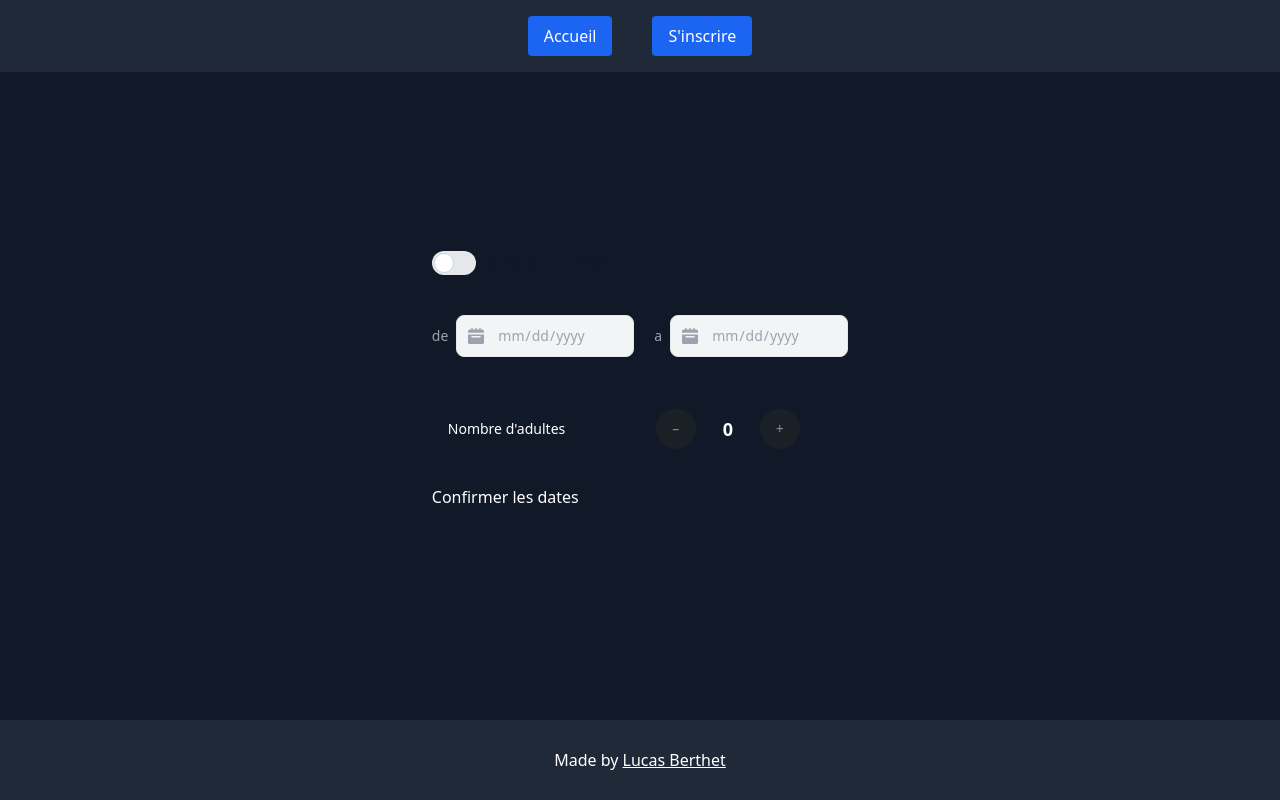
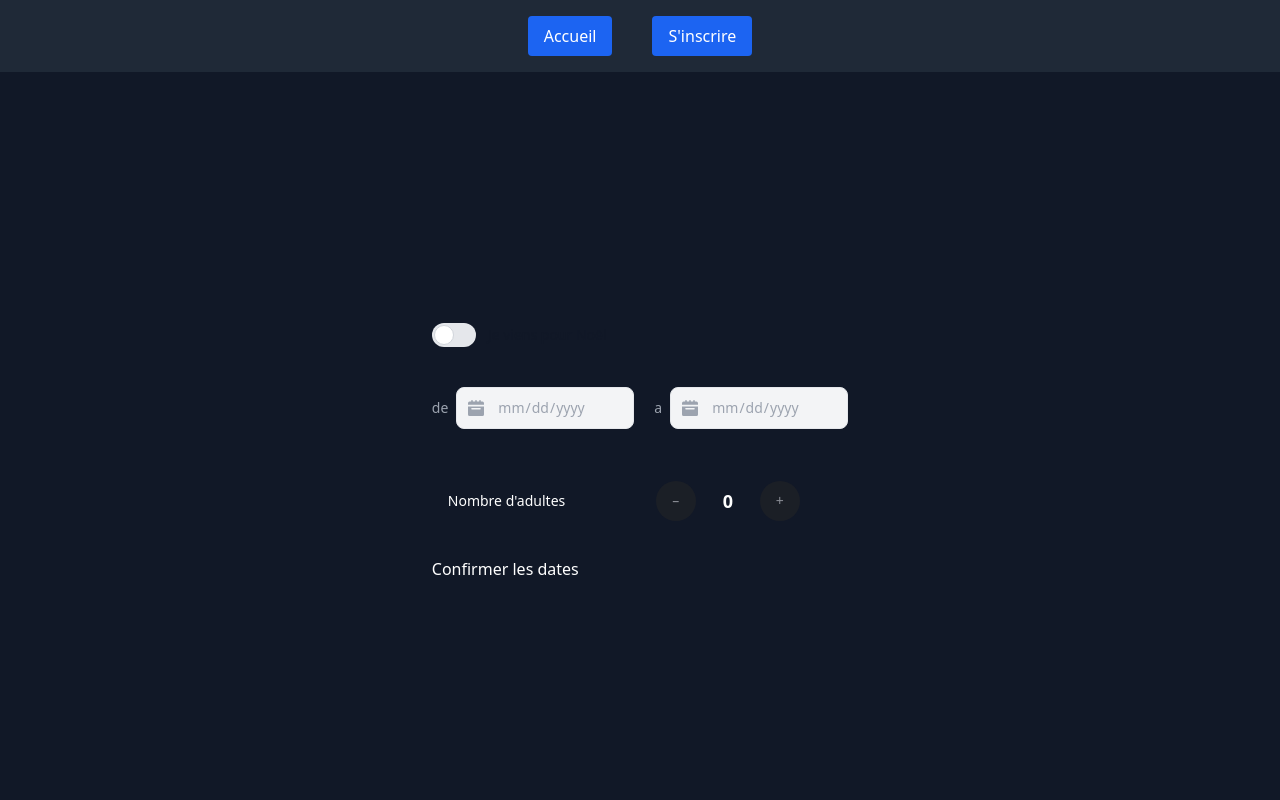
Before and after one commit to BerthetLucas/ReactFormExercice, a React (Vite) app: page /form in a window 1280 px wide. Shown: the top 800 px of the page. Built offline with nearby package versions, Linux system fonts and the light colour scheme.

Commit message:
fix layout ui issues and semantics

```diff
--- a/index.html
+++ b/index.html
@@ -6,7 +6,7 @@
     <meta content="width=device-width, initial-scale=1.0" name="viewport"/>
     <title>Vite + React + TS</title>
 </head>
-<body class="flex bg-gray-900 items-center justify-center h-screen">
+<body class="bg-gray-900">
 <div id="root"></div>
 <script src="/src/main.tsx" type="module"></script>
 </body>
--- a/src/App.tsx
+++ b/src/App.tsx
@@ -1,12 +1,11 @@
 import {DotLottieReact} from '@lottiefiles/dotlottie-react';
-import {MainMotion} from "./components/MotionComponent/MainMotion.tsx";
 
 function App() {
 
     return (
-        <MainMotion className="text-white flex flex-col gap-10 items-center" delay={0.1}>
-            <h1 className="text-2xl font-bold">Bienvenue sur mon site d'invitation à la soirée de Noël !</h1>
-            <p>Parce que oui Noël ça se prépare en avance !</p>
+        <>
+            <h1 className="text-2xl font-bold text-white">Bienvenue sur mon site d'invitation à la soirée de Noël !</h1>
+            <p className="text-white">Parce que oui Noël ça se prépare en avance !</p>
 
             <div className="h-90">
                 <DotLottieReact
@@ -15,8 +14,8 @@ function App() {
                     autoplay
                 />
             </div>
-        </MainMotion>
+        </>
     )
 }
 
-export default App
+export default App;
--- a/src/components/Form.tsx
+++ b/src/components/Form.tsx
@@ -10,7 +10,6 @@ import {Alert, Button} from "flowbite-react";
 import {useChristmasInvitationFormSchema} from "../hooks/useFormSchema.ts";
 import {ChristmasInvitationFormSchema} from "../schema/form-schema.ts";
 import {useNavigate} from "react-router";
-import {MainMotion} from "./MotionComponent/MainMotion.tsx";
 
 export const Form = () => {
     const methods = useChristmasInvitationFormSchema();
@@ -25,7 +24,7 @@ export const Form = () => {
     };
 
     return (
-        <MainMotion className="flex flex-col gap-10" delay={0.1}>
+        <>
             <section>
                 <FormProvider {...methods}>
                     <form className="flex flex-col gap-5" onSubmit={handleSubmit(onSubmit)}>
@@ -66,6 +65,6 @@ export const Form = () => {
             <section className="flex items-center justify-center">
                 {isSubmitSuccessful && <Alert color="green" className="w-fit">Invitation envoyée !</Alert>}
             </section>
-        </MainMotion>
+        </>
     )
 }
--- a/src/components/Layout/Footer.tsx
+++ b/src/components/Layout/Footer.tsx
@@ -1,7 +1,7 @@
 export const Footer = () => {
 
     return (
-        <div className="fixed bottom-0 w-full h-20 bg-gray-800 flex items-center">
+        <div className="h-20 bg-gray-800 flex items-center">
             <h1 className="text-white mx-auto">Made by <a href="https://github.com/BerthetLucas" className="underline">Lucas
                 Berthet</a></h1>
         </div>
--- a/src/components/Layout/Layout.tsx
+++ b/src/components/Layout/Layout.tsx
@@ -1,18 +1,17 @@
 import {Outlet} from "react-router-dom";
 import {Nav} from "./Nav.tsx";
 import {Footer} from "./Footer.tsx";
+import {MainMotion} from "../MotionComponent/MainMotion.tsx";
 
 
 export const Layout = () => {
     return (
         <>
-            <div className="flex items-center justify-center w-full">
-                <Nav/>
-            </div>
-            <Outlet/>
-            <div className="flex items-center justify-center w-full">
-                <Footer/>
-            </div>
+            <Nav/>
+            <MainMotion className="flex flex-col gap-10 items-center justify-center py-5 min-h-screen" delay={0.1}>
+                <Outlet/>
+            </MainMotion>
+            <Footer/>
         </>
     )
 }
--- a/src/components/Layout/Nav.tsx
+++ b/src/components/Layout/Nav.tsx
@@ -2,8 +2,8 @@ import {Link} from "react-router";
 
 export const Nav = () => {
     return (
-        <nav className="fixed top-0 w-full bg-gray-800 py-4">
-            <div className="container mx-auto">
+        <nav className="bg-gray-800 py-4 w-full">
+            <div>
                 <ul className="flex justify-center items-center gap-10">
                     <li>
                         <Link to="/" className="block py-2 px-4 rounded
```
